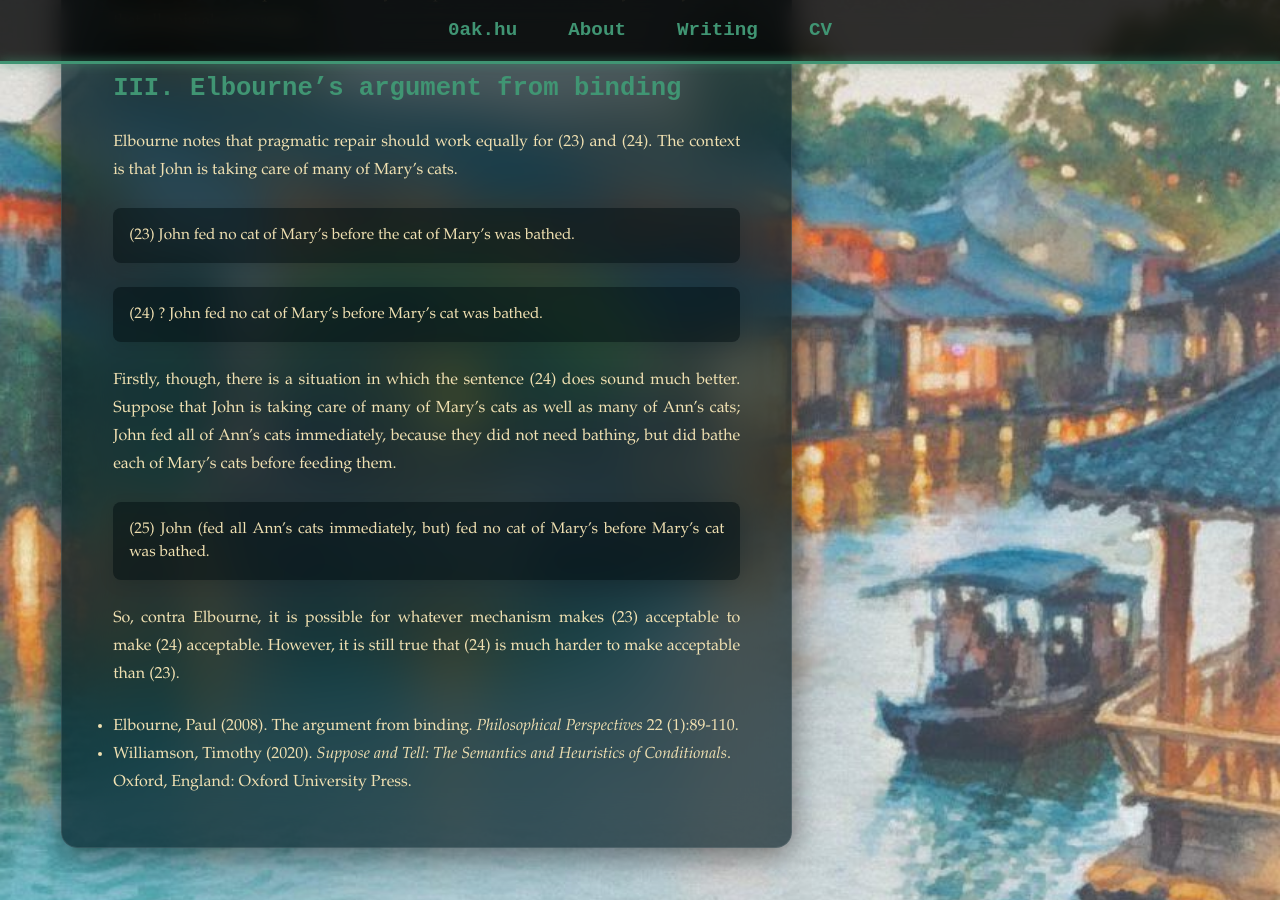
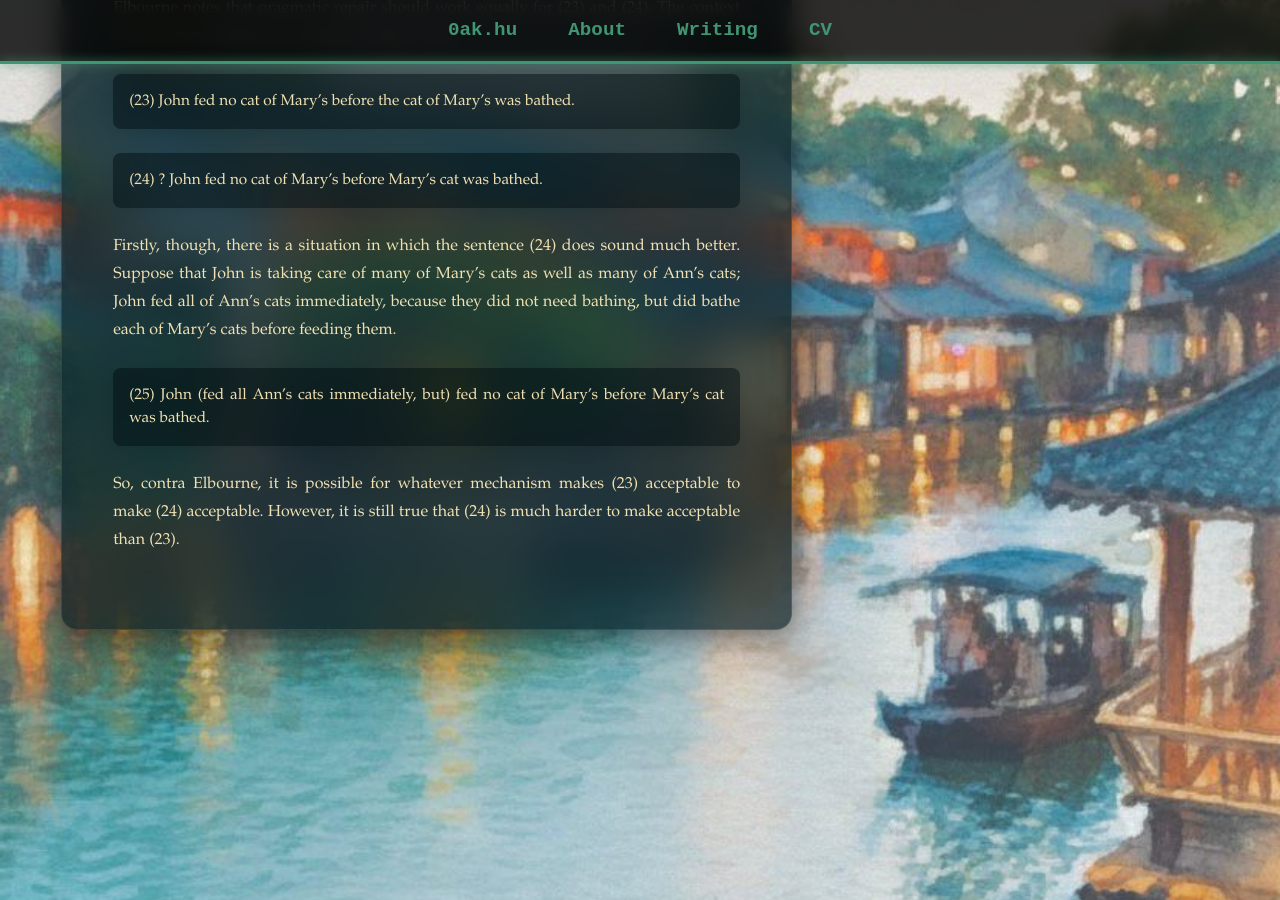
Before and after one commit to oak-hu/oak-hu.github.io, a Jekyll site: the page built from writing/domain-restriction.md, in a window 1280 px wide and 900 px high, scrolled down 5999 px. Built offline with Jekyll 4.4.1, drawn with Linux system fonts in a browser that asks for light colours; some web fonts are replaced; some of the changed text lies outside the part shown.

Commit message:
Update and rename implicit-content.md to domain-restriction.md

```diff
--- a/writing/implicit-content.md
+++ b/writing/domain-restriction.md
@@ -1,11 +1,11 @@
 ---
 layout: default
-title: "Implicit Content and Quantifier Domain Restriction"
+title: "Domain Restriction"
 date: 2025-11-18
 tag: "Philosophy of Language (Week 6)"
 ---
 
-# Implicit Content and Quantifier Domain Restriction
+# Domain Restriction
 
 > The following is a tutorial essay for Philosophy of Logic and Language with James Kirkpatrick. It addresses the prompt: ‘What does “Every bottle is in the fridge” mean? How does your answer explain how we commonly use that sentence?’ A free-standing and much more readable version of some of the material may eventually go up on my [Substack](https://offhandquibbles.substack.com).
 
@@ -130,6 +130,3 @@
 > (25) John (fed all Ann’s cats immediately, but) fed no cat of Mary’s before Mary’s cat was bathed.
 
 So, contra Elbourne, it is possible for whatever mechanism makes (23) acceptable to make (24) acceptable. However, it is still true that (24) is much harder to make acceptable than (23).
-
-* Elbourne, Paul (2008). The argument from binding. _Philosophical Perspectives_ 22 (1):89-110.
-* Williamson, Timothy (2020). _Suppose and Tell: The Semantics and Heuristics of Conditionals_. Oxford, England: Oxford University Press.
```
